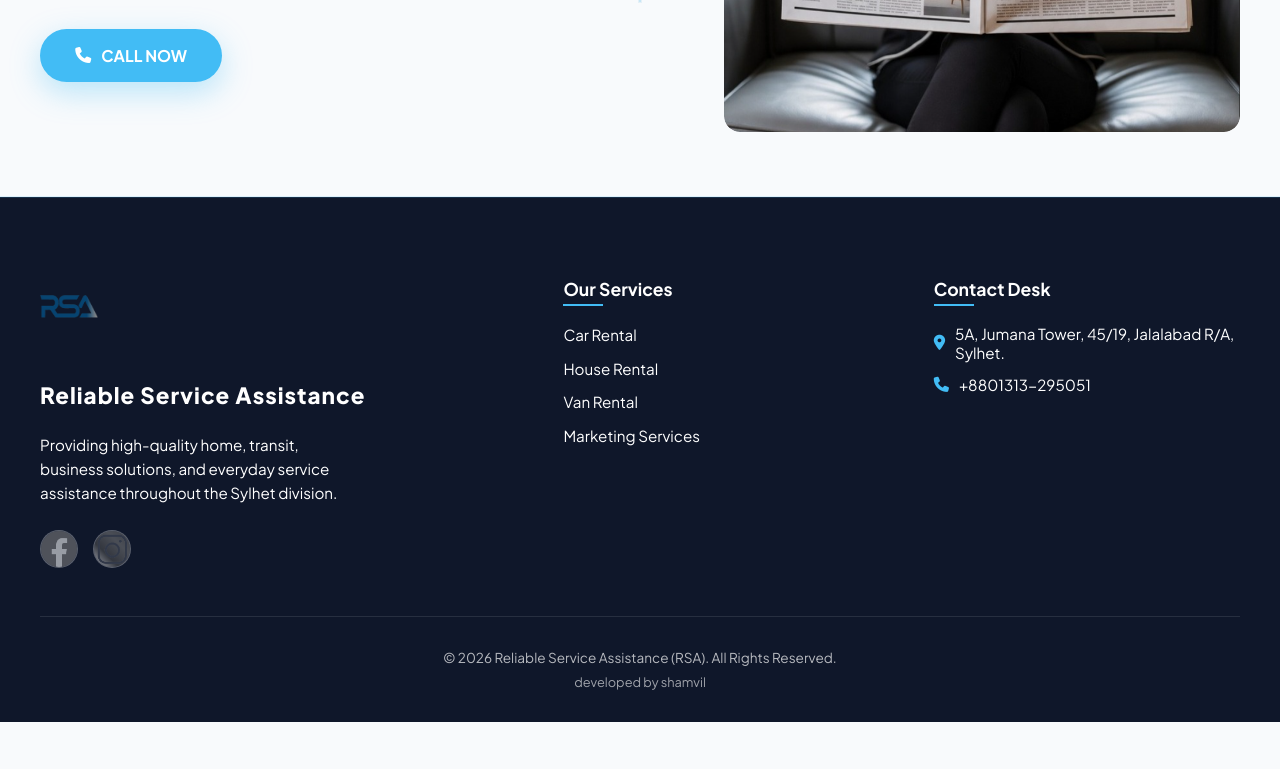
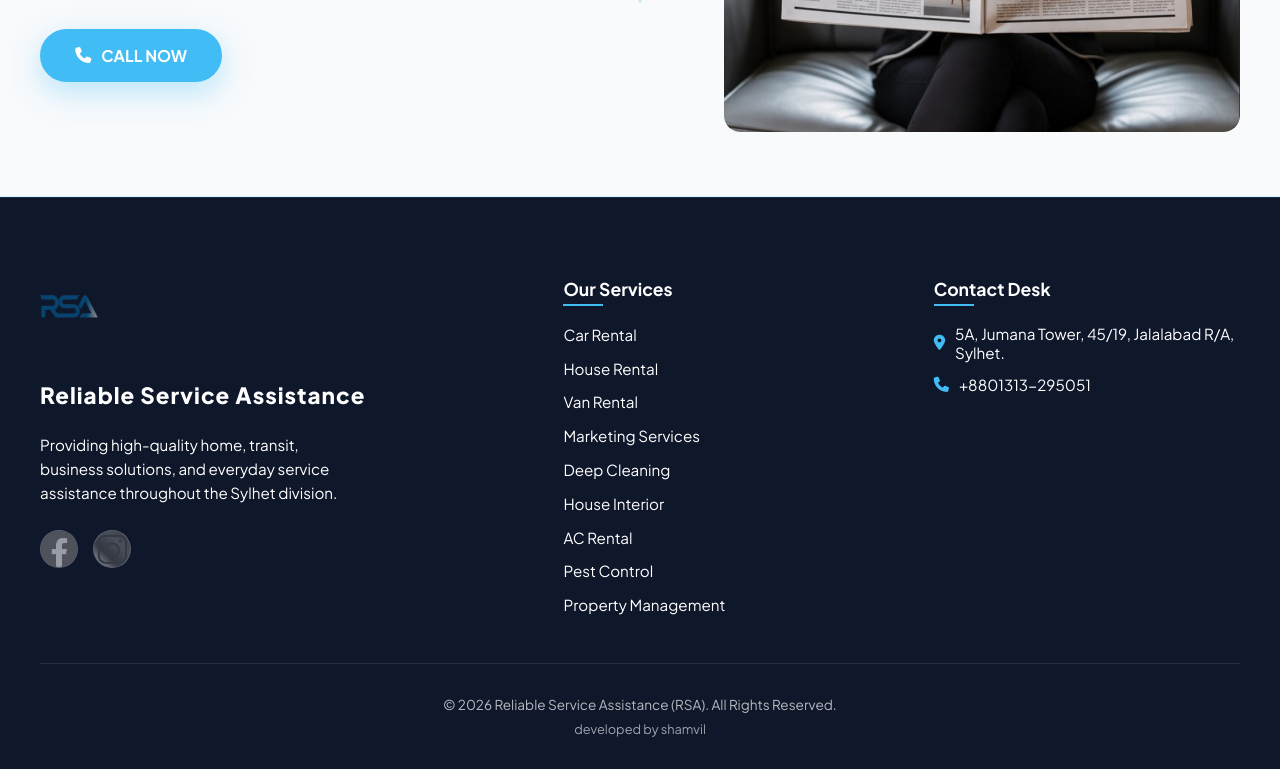
Before and after one commit to shamvilrahman/RSA, a plain HTML site: page services.html in a window 1280 px wide. Shown: the part 6079-6848 px from the top of the page. Before the commit the page ends 6801 px from the top, so only its background shows below. Drawn offline with nearby package versions, Linux system fonts and the light colour scheme.

Commit message:
Modify service details and add new services
Updated service descriptions and added new services to the list.

```diff
--- a/services.html
+++ b/services.html
@@ -406,7 +406,7 @@
           </div>
           <div class="about-visual-wrapper glass-panel tilt-card"
             style="padding: 0; overflow: hidden; border: none; background: none; box-shadow: none;">
-            <img src="images/property.png" alt="Property Management Advertisement"
+            <img src="images/property.png" alt="Property Management Service"
               class="service-ad-image"
               style="width: 100%; height: auto; display: block; border-radius: 16px; transition: transform 0.4s ease; will-change: transform;">
           </div>
@@ -446,6 +446,11 @@
             <li><a href="#house_rental">House Rental</a></li>
             <li><a href="#van_rental">Van Rental</a></li>
             <li><a href="#marketing">Marketing Services</a></li>
+            <li><a href="#cleaning">Deep Cleaning</a></li>
+            <li><a href="#interior">House Interior</a></li>
+            <li><a href="#ac_rental">AC Rental</a></li>
+            <li><a href="#pest_control">Pest Control</a></li>
+            <li><a href="#property_management">Property Management</a></li>
           </ul>
         </div>
 
```
